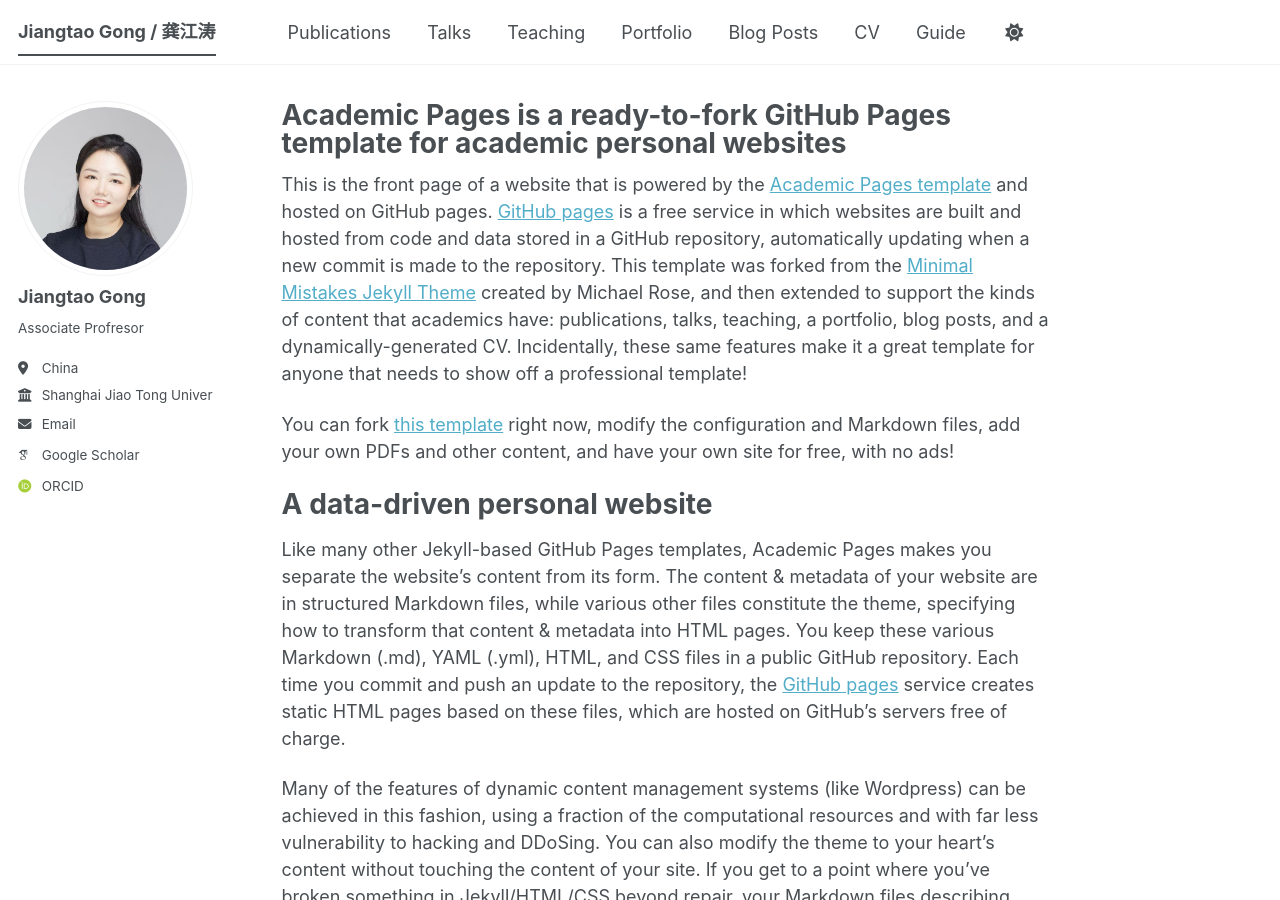
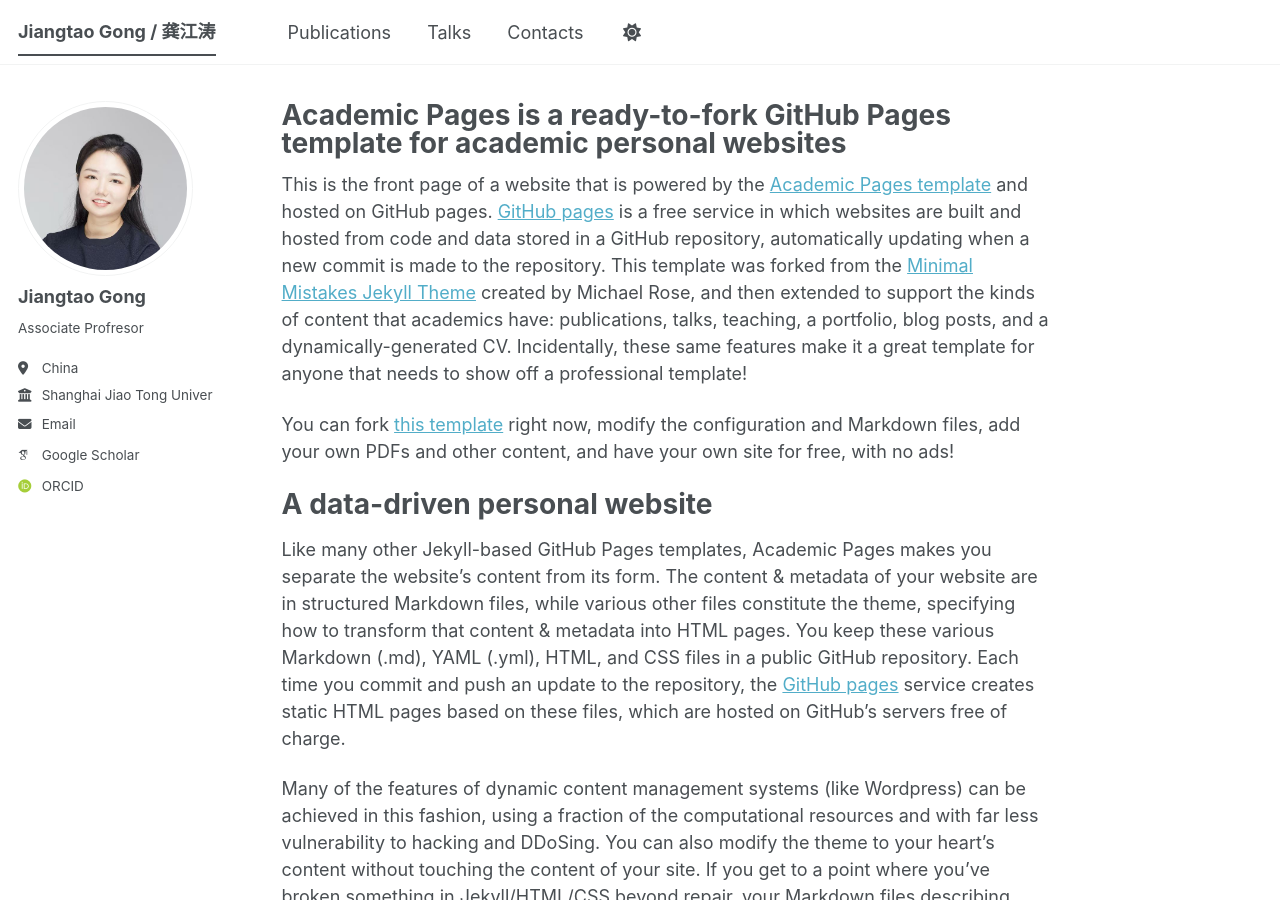
Before and after one commit to JennettaGong/JennettaGong.github.io, a Jekyll site: the page built from _pages/about.md, in a window 1280 px wide and 900 px high. Built offline with Jekyll 4.4.1, drawn with Linux system fonts in a browser that asks for light colours; some web fonts are replaced; a script bundle is joined from its source files by our own code; library files that are not in the unit come from our copies.

Commit message:
测试导航栏修改

```diff
--- a/_data/navigation.yml
+++ b/_data/navigation.yml
@@ -14,20 +14,20 @@
   - title: "Talks"
     url: /talks/
 
-  - title: "Teaching"
-    url: /teaching/
+  # - title: "Teaching"
+  #   url: /teaching/
 
-  - title: "Portfolio"
-    url: /portfolio/
+  # - title: "Portfolio"
+  #   url: /portfolio/
 
-  - title: "Blog Posts"
-    url: /year-archive/
+  # - title: "Blog Posts"
+  #   url: /year-archive/
 
-  - title: "CV"
-    url: /cv/
+  # - title: "CV"
+  #   url: /cv/
 
   # - title: "CV"
   #   url: /cv-json/
 
-  - title: "Guide"
+  - title: "Contacts"
     url: /markdown/
```
